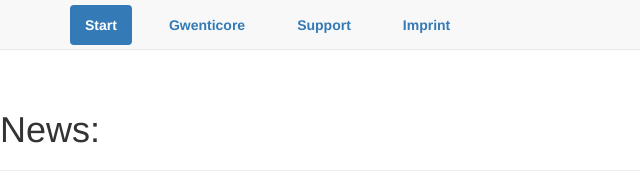
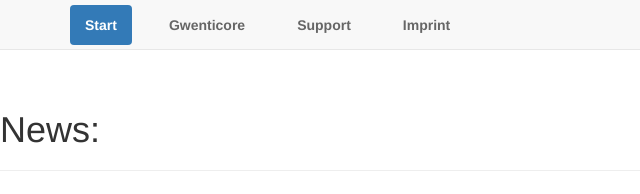
Before and after one commit to appdevrs/appdevrs.github.io, a Jekyll site: the page built from index.html, in a window 1280 px wide. Shown: the top 194 px of the page, without its empty margins (0-640 px from the left). Built offline with Jekyll 4.4.1, drawn with Linux system fonts in a browser that asks for light colours; comment, search, counter and statistics services are not loaded.

Commit message:
Update main.css

```diff
--- a/css/main.css
+++ b/css/main.css
@@ -3,7 +3,7 @@
     padding-top: 50px;
     width: 70%;
 }
-navbar-default {
+.navbar-default {
     background-color: #02CF80;
     border-color: #02CF80;
 }
@@ -17,9 +17,15 @@
     display: inline;
     margin-right: 20px;
 }
-a {
+nav li a {
     text-decoration: none;
-    color: #999;
+    color: #666;
+}
+nav li .active {
+    background-color: #000;
+}
+nav li .active a {
+    color: #666
 }
 a:hover {
     text-decoration: underline;
@@ -40,7 +46,6 @@
 
 .container {
     margin-top: 5px;
-    color: #666;
 }
 
 #applinks {
```
